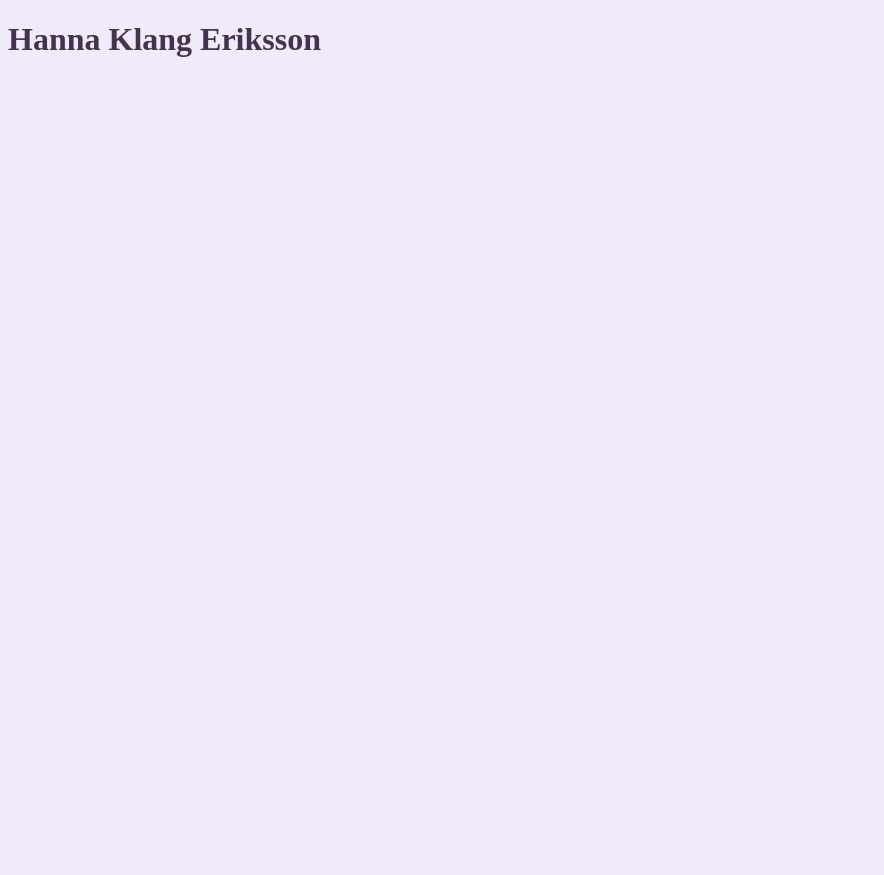
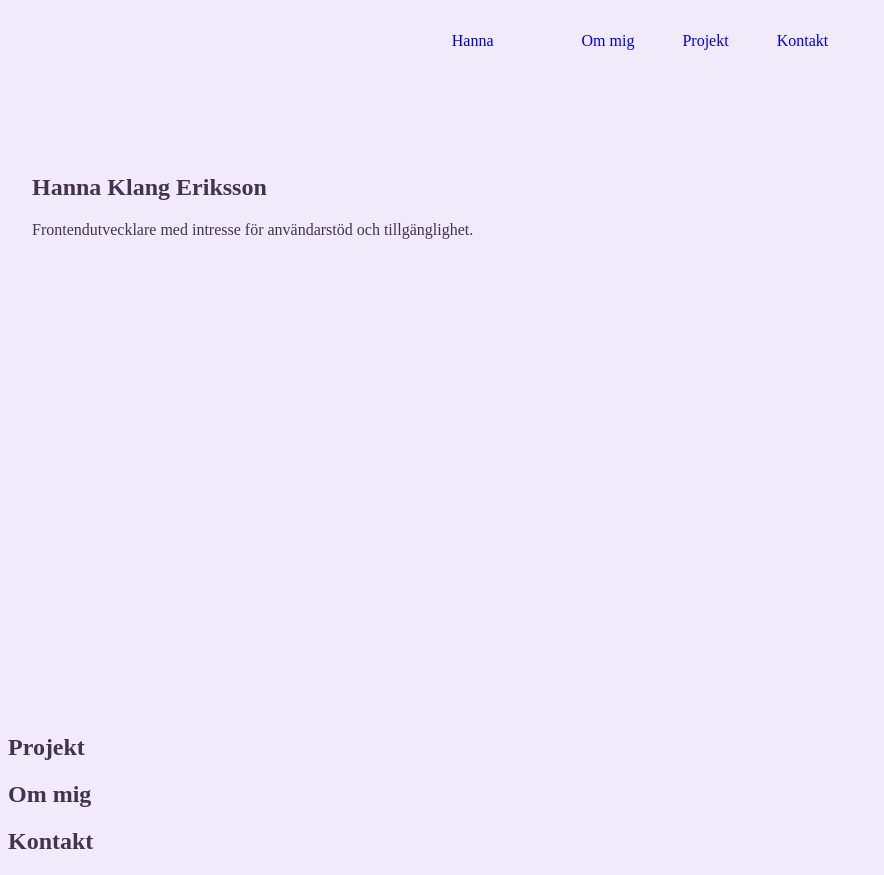
Before and after one commit to Hannahelenas/hanna-portfolio-2026, a plain HTML site: page index.html in a window 1280 px wide. Shown: the whole page, without its empty margins (0-884 px from the left). Before the commit the page ends 800 px from the top, so only its background shows below. Drawn offline with Linux system fonts and the light colour scheme.

Commit message:
Add section tags and styling for navbar links

```diff
--- a/index.html
+++ b/index.html
@@ -1,18 +1,45 @@
 <!doctype html>
-<html lang="en">
+<html lang="sv">
   <head>
     <meta charset="UTF-8" />
     <meta name="viewport" content="width=device-width, initial-scale=1.0" />
     <meta
       name="description"
-      content="Hannas portfolio – projekt, design och utveckling."
+      content="Hanna Klang Erikssons portfolio med projekt inom
+      frontendutveckling."
     />
     <title>Hanna Klang Eriksson</title>
     <link rel="stylesheet" href="style.css" />
   </head>
   <body>
     <main>
-      <h1>Hanna Klang Eriksson</h1>
+      <nav class="navbar" aria-label="Huvudnavigation">
+        <a class="logo" href="#home">Hanna</a>
+        <ul class="nav-links">
+          <li><a href="#about">Om mig</a></li>
+          <li><a href="#projects">Projekt</a></li>
+          <li><a href="#contact">Kontakt</a></li>
+        </ul>
+      </nav>
+      <!-- Hero section -->
+      <section id="hero" class="hero-section">
+        <h1>Hanna Klang Eriksson</h1>
+        <p>
+          Frontendutvecklare med intresse för användarstöd och tillgänglighet.
+        </p>
+      </section>
+      <!-- Projects section -->
+      <section id="projects">
+        <h2>Projekt</h2>
+      </section>
+      <!-- About section -->
+      <section id="about">
+        <h2>Om mig</h2>
+      </section>
+      <!-- Contact section -->
+      <section id="contact">
+        <h2>Kontakt</h2>
+      </section>
     </main>
   </body>
 </html>
--- a/style.css
+++ b/style.css
@@ -3,3 +3,33 @@ body {
   color: #43334f;
   background-color: #f1eafb;
 }
+
+html {
+  scroll-behavior: smooth;
+}
+
+.navbar {
+  display: flex;
+  flex-direction: row;
+  align-items: center;
+  justify-content: center;
+}
+
+.nav-links {
+  display: flex;
+  list-style: none;
+}
+
+a {
+  text-decoration: none;
+  padding: clamp(8px, 2vw, 24px);
+}
+
+a:hover {
+  text-decoration: underline;
+}
+
+.hero-section {
+  min-height: 60vh;
+  padding: 80px 24px;
+}
```
